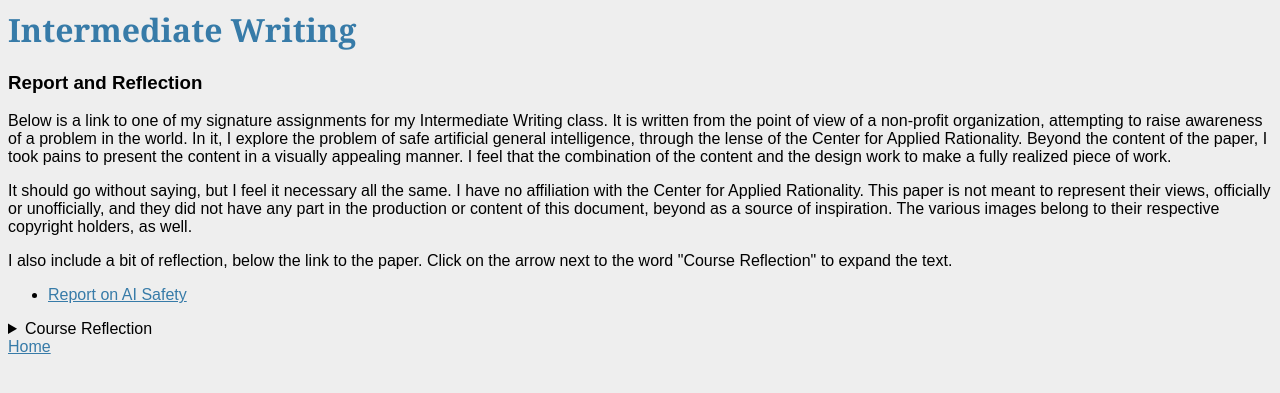
After one commit to imajunryou/blinkwink, a Flask app: page /english_2 in a window 1280 px wide. The commit adds this page. Shown: the top 393 px of the page. Run offline with Flask 2, Linux system fonts and the light colour scheme.

Commit message:
Added English 2010 eportfolio content, and associated links.

```diff
--- a/blinkwink/main/forms.py
+++ b/blinkwink/main/forms.py
@@ -1,8 +1,8 @@
-from flask_wtf import Form
+from flask_wtf import FlaskForm
 from wtforms import FormField, HiddenField, SubmitField, StringField
 
 
-class KindOfCategoricalForm(Form):
+class KindOfCategoricalForm(FlaskForm):
 
     option_1 = SubmitField("Universal Affirmative")
     option_2 = SubmitField("Universal Negative")
@@ -10,7 +10,7 @@ class KindOfCategoricalForm(Form):
     option_4 = SubmitField("Particular Negative")
 
 
-class QuestionForm(Form):
+class QuestionForm(FlaskForm):
     question = StringField()
     statement = StringField()
     options = FormField(KindOfCategoricalForm)
--- a/blinkwink/main/views.py
+++ b/blinkwink/main/views.py
@@ -107,3 +107,7 @@ def english():
 @main.route("stats")
 def stats():
     return render_template("stats.html")
+
+@main.route("english_2")
+def english_2():
+    return render_template("english2.html")
--- /dev/null
+++ b/blinkwink/templates/english2.html
@@ -0,0 +1,32 @@
+{% extends "_base.html" %}
+
+{% block content %}
+<div>
+  <h1>Intermediate Writing</h1>
+  <h3>Report and Reflection</h3>
+</div>
+<div>
+  <p>Below is a link to one of my signature assignments for my Intermediate Writing class.  It is written from the point of view of a non-profit organization, attempting to raise awareness of a problem in the world.  In it, I explore the problem of safe artificial general intelligence, through the lense of the Center for Applied Rationality.  Beyond the content of the paper, I took pains to present the content in a visually appealing manner.  I feel that the combination of the content and the design work to make a fully realized piece of work.</p>
+  <p>It should go without saying, but I feel it necessary all the same.  I have no affiliation with the Center for Applied Rationality.  This paper is not meant to represent their views, officially or unofficially, and they did not have any part in the production or content of this document, beyond as a source of inspiration.  The various images belong to their respective copyright holders, as well.</p>
+  <p>I also include a bit of reflection, below the link to the paper.  Click on the arrow next to the word "Course Reflection" to expand the text.</p>
+</div>
+<div>
+  <ul>
+    <li>
+      <a href="{{ url_for('static', filename='docs/report_paper.pdf') }}">Report on AI Safety</a>
+    </li>
+  </ul>
+</div>
+<div>
+  <details>
+    <summary>Course Reflection</summary>
+    <p>Over the course of this semester, I've learned a thing or two about myself while taking this class.  I have uncovered an enjoyment of design in my documents.  This surprises me, as I have often found the visual design of documents and web pages to be one of my least favorite parts of the writing process.  This class provided me with the tools and impetus to exceed my own preconceptions, which I am pleased with.  I have also increased my appreciation for document revision.  This class provided us with multiple opportunities to revise our documents.  I had no fewer than four different people (and sometimes as many as eight!) proofread each of my works.  This added a level of refinement that went beyond my expectations.  If I had to summarize the effects that this class had on me, as a writer, I would say that it acted as a powerful focus to expose and refine my roughest edges.</p>
+
+<p>Each of the assignments in this class provided me opportunities to stretch this renewed interest in visual design.  These assignments were focused around a single non-profit organization of our own choosing.  I chose the Center for Applied Rationality.  I find their efforts toward pushing the boundaries of our knowledge about how our day-to-day cognition works inspiring.  The most rewarding of our assignments was to write a report, involving our organization.  Rather than being a report /about/ the organization, we were to write from the point of view /of/ the organization.  The focus was on a perceived problem out in the world that the organization was motivated to improve upon.</p>
+
+<p>This assignment gave me the opportunity to learn more about the problem of artificial general intelligence safety, which is both fascinating and /terrifying/.  This was also my favorite assignment to design, as I was able to put a lot of time into tweaking it to be just right.  I went through seven revisions of the document before I was satisfied.  I am pleased with the final result, I enjoyed researching the topic, and I am quite happy with the ultimate appearance of the document as well.</p>
+
+<p>The single most important principle of writing that I have picked up from this course was the value of good design.  One of our assignments gave me the opportunity to take a paper previously written for another class, and redesign its layout using the techniques we learned here.  I made minimal changes to the content itself, but heavily modified the visual layout of the work.  Now it looks like a completely different document.  It is easier to browse, lighter to read, and feels like there is a lower barrier to approach the paper.  Since the content is effectively unchanged, I am enormously pleased with this result.  I intend to continue to develop my design skills, as this class has made their value clear.</p>
+  </details>
+</div>
+{% endblock %}
--- a/blinkwink/templates/index.html
+++ b/blinkwink/templates/index.html
@@ -28,6 +28,7 @@
         <li><a href={{ url_for('main.econ') }}>Economic History of the United States Presentation</a></li>
         <li><a href={{ url_for('main.reasoning') }}>Reasoning and Rational Decision Making Project</a></li>
         <li><a href={{ url_for('main.english') }}>Introduction to Writing - Research Paper</a></li>
+        <li><a href={{ url_for('main.english_2') }}>Intermediate Writing - Report Paper</a></li>
         <li><a href={{ url_for('main.stats') }}>Statistics for Applied Science - Research Project</a></li>
     </ul>
 {% endblock %}
```
Also changed, not shown: 1 other file.
